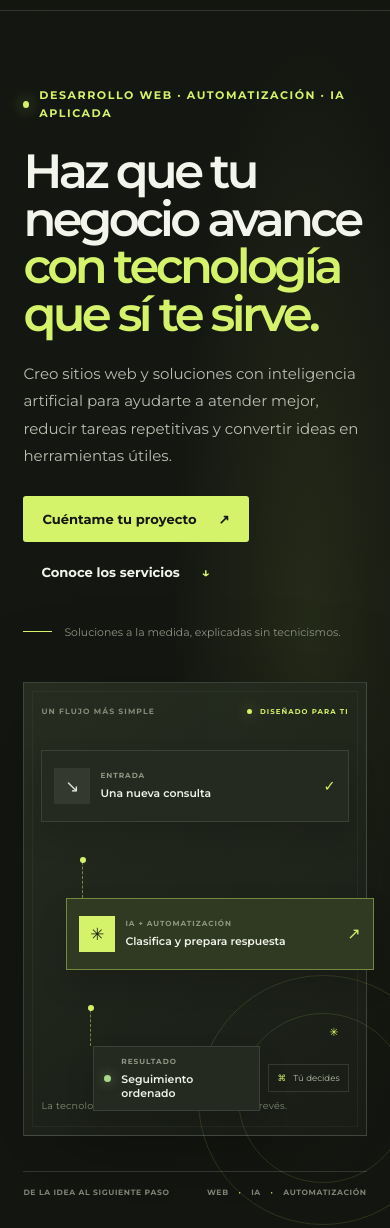
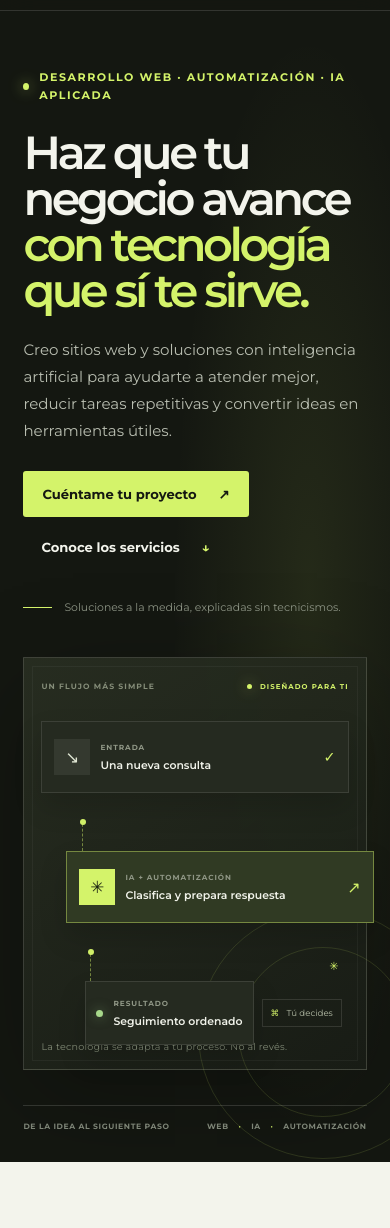
Before and after one commit to alejandrogonzalezchavez742-cyber/Portafolio, a plain HTML site: page index.html in a window 390 px wide. Shown: the part 60-1288 px from the top of the page. Drawn offline with Linux system fonts and the light colour scheme.

Commit message:
Improve hero spacing and workflow diagram

```diff
--- a/css/style-portafolio.css
+++ b/css/style-portafolio.css
@@ -813,3 +813,27 @@ main {
 @media (prefers-reduced-motion: reduce) {
     .home-page *, .home-page *::before, .home-page *::after { scroll-behavior: auto !important; animation-duration: .01ms !important; animation-iteration-count: 1 !important; transition-duration: .01ms !important; }
 }
+
+/* Ajustes de ritmo del hero y el diagrama */
+.sales-hero { padding-top: 52px; }
+.hero-copy h1 { font-size: clamp(3rem, 5vw, 5.4rem); }
+.hero-visual { min-height: 500px; }
+.flow-trigger { margin-top: 30px; }
+.flow-connector { height: 32px; }
+.flow-connector span { margin-top: 26px; }
+.flow-outcomes { gap: 12px; margin-left: 66px; }
+.flow-result { min-height: 64px; }
+.visual-caption { bottom: 17px; }
+@media (max-width: 700px) {
+    .sales-hero { padding-top: 58px; }
+    .hero-copy h1 { font-size: clamp(2.9rem, 10vw, 4.4rem); }
+    .hero-visual { min-height: 400px; }
+    .flow-outcomes { gap: 8px; margin-left: 44px; }
+}
+@media (max-width: 380px) {
+    .hero-visual { min-height: 380px; }
+    .flow-outcomes { gap: 6px; margin-left: 22px; }
+    .flow-result { padding: 9px; }
+    .flow-result strong { font-size: .62rem; }
+    .human-chip { padding: 7px 6px; font-size: .5rem; }
+}
```
